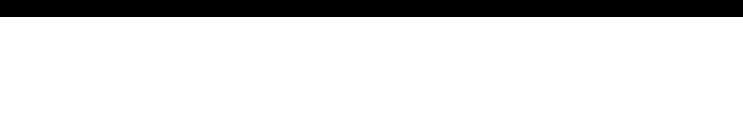
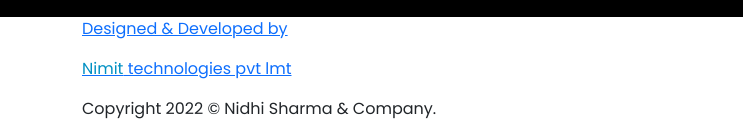
Before and after one commit to prajjal-saxena/caa, a plain HTML site: page contact-us.html in a window 1280 px wide. Shown: the part 1172-1309 px from the top of the page, 0-743 px from the left. Before the commit the page ends 1189 px from the top, so only its background shows below. Drawn offline with nearby package versions, Linux system fonts and the light colour scheme.

Commit message:
Update contact-us.html

```diff
--- a/contact-us.html
+++ b/contact-us.html
@@ -61,6 +61,7 @@
                     </ul>
                 </div>
             </nav>
+            <i class="fa fa-bars" aria-hidden="true"></i>
         </div>
     </header>
     <section class="cover-audit">
@@ -130,9 +131,29 @@
             </div>
         </div>
     </footer>
-
+    <div class="nimit">
+        <div class="container">
+          <a href="https://nimittech.com/" target="_blank">
+            <p>Designed & Developed by</p>
+            <p class="design"><span style="color: #0090c3;">Nimit</span> technologies pvt lmt</p></a>
+        </div>
+      </div>
+    <div class="foote-sect">
+        <div class="container">
+          <p>Copyright 2022 © Nidhi Sharma & Company.</p>
+        </div>
+      </div>
     <script src="https://cdn.jsdelivr.net/npm/bootstrap@5.1.3/dist/js/bootstrap.bundle.min.js" integrity="sha384-ka7Sk0Gln4gmtz2MlQnikT1wXgYsOg+OMhuP+IlRH9sENBO0LRn5q+8nbTov4+1p" crossorigin="anonymous"></script>
     <script src="https://ajax.googleapis.com/ajax/libs/jquery/3.6.0/jquery.min.js"></script>
 
+    <script>
+        $(document).ready(function(){
+           $('.fa-bars').click(function(){
+              $('.nav-list').toggle();
+              $('.overlay').toggle();
+           });
+
+        })
+    </script>
 </body>
 </html>
```
